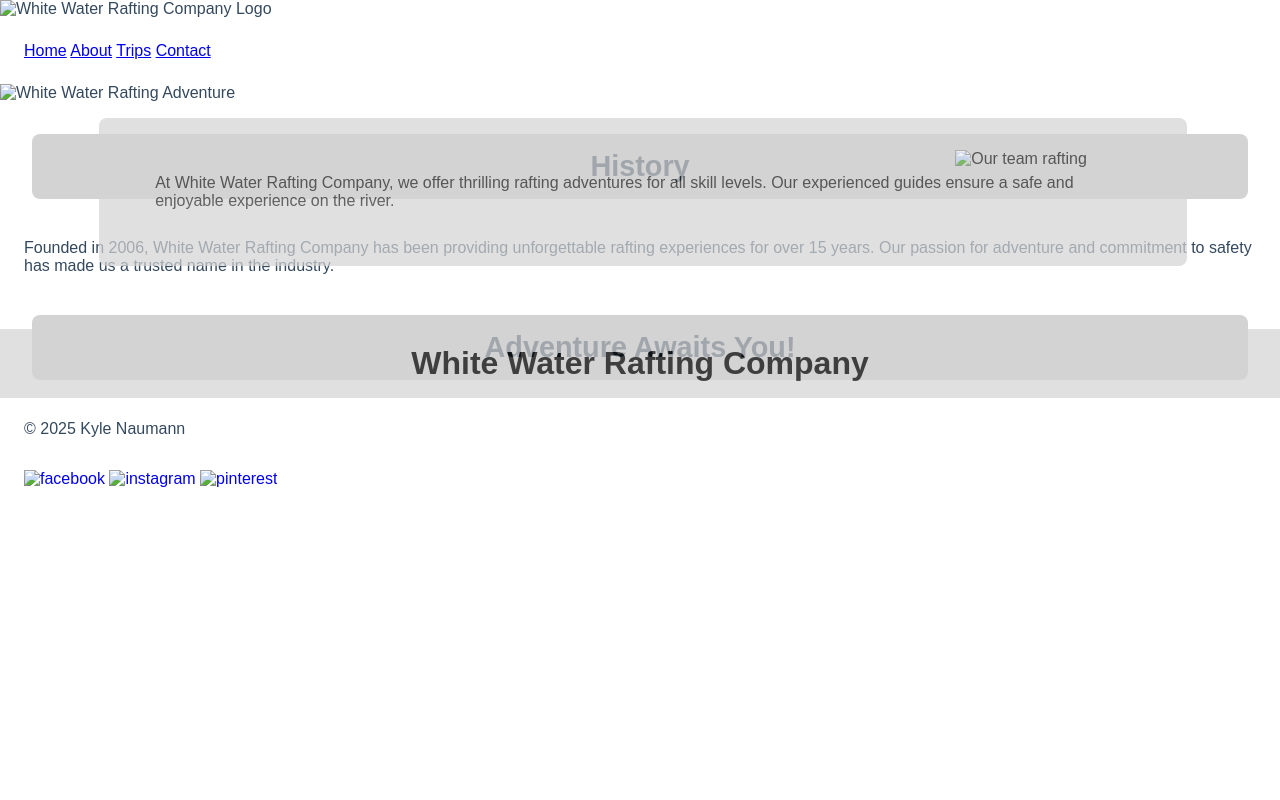
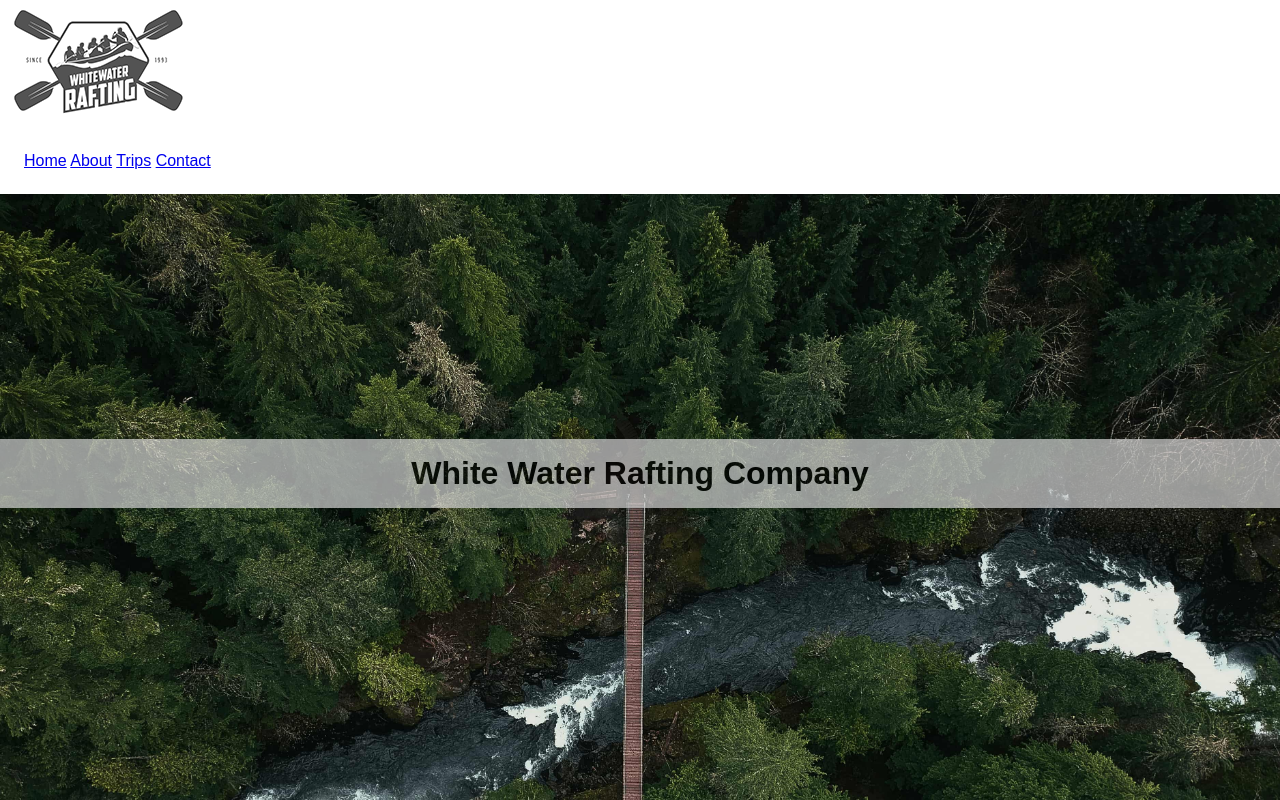
Before and after one commit to kyle-naumann/wdd130, a plain HTML site: page wwr/about.html in a window 1280 px wide. Shown: the top 800 px of the page. Drawn offline with Linux system fonts and the light colour scheme.

Commit message:
everything back in folders

```diff
--- a/wwr/about.html
+++ b/wwr/about.html
@@ -8,12 +8,12 @@
     <meta name="description"
         content="Experience thrilling white water rafting adventures for all ages, guided by our expert team.">
     <meta name="author" content="Kyle Naumann">
-    <link rel="stylesheet" href="rafting.css">
+    <link rel="stylesheet" href="styles/rafting.css">
 </head>
 
 <body>
     <header>
-        <img src="logo.png" alt="White Water Rafting Company Logo">
+        <img src="images/logo.png" alt="White Water Rafting Company Logo">
         <nav>
             <a href="index.html">Home</a>
             <a href="about.html">About</a>
@@ -23,10 +23,10 @@
     </header>
     <main>
         <div class="hero">
-            <img src="hero.jpg" alt="White Water Rafting Adventure">
+            <img src="images/hero.jpg" alt="White Water Rafting Adventure">
             <h1>White Water Rafting Company</h1>
             <article>
-                <img src="rafting.png" alt="Our team rafting">
+                <img src="images/rafting.png" alt="Our team rafting">
                 <p>At White Water Rafting Company, we offer thrilling rafting adventures for all skill levels. Our
                     experienced guides ensure a safe and enjoyable experience on the river.</p>
             </article>
@@ -47,9 +47,9 @@
         <footer>
         <p>&copy; 2025 Kyle Naumann</p>
             <nav class="socialmedia">
-                <a href="https://facebook.com"><img src="facebook.png" alt="facebook"></a>
-                <a href="https://instagram.com"><img src="insta.png" alt="instagram"></a>
-                <a href="https://pinterest.com"><img src="pinterest.png" alt="pinterest"></a>
+                <a href="https://facebook.com"><img src="images/facebook.png" alt="facebook"></a>
+                <a href="https://instagram.com"><img src="images/insta.png" alt="instagram"></a>
+                <a href="https://pinterest.com"><img src="images/pinterest.png" alt="pinterest"></a>
             </nav>
         </footer>
     </body>
```
Also changed, not shown: wwr/styles/rafting.css (renamed from wwr/rafting.css).
